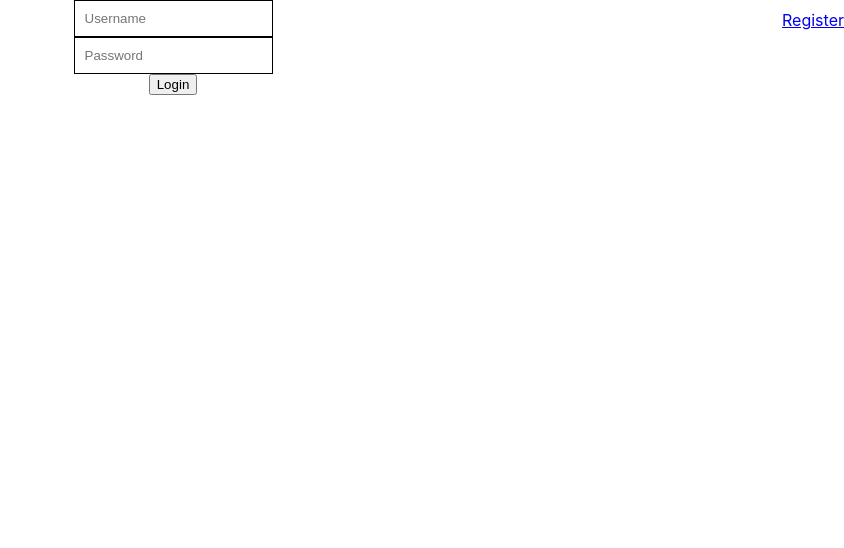
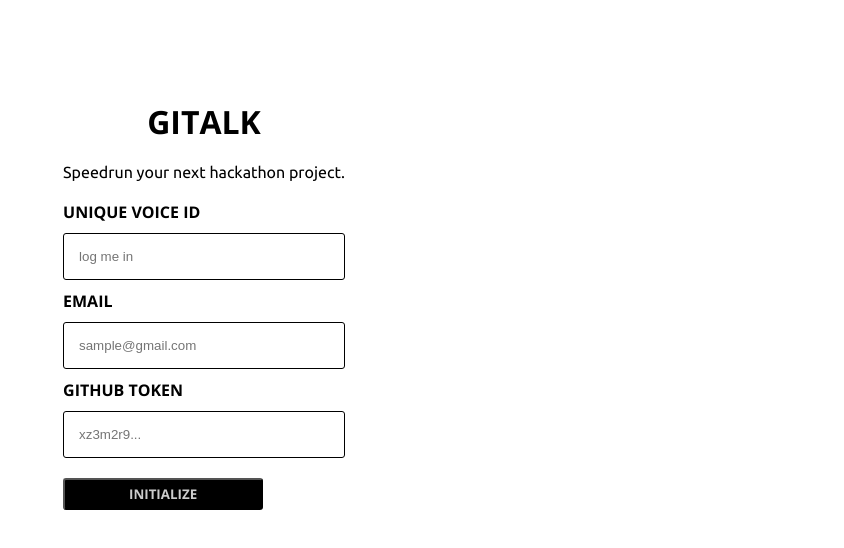
Before and after one commit to chenIsai/htn2020-web, a React (Create React App) app: page /register#/login in a window 1280 px wide. Shown: the top 548 px of the page, without its empty margins (436-1280 px from the left). Built offline with nearby package versions, Linux system fonts and the light colour scheme.

Commit message:
update and style form

```diff
--- a/public/index.html
+++ b/public/index.html
@@ -10,6 +10,9 @@
       content="Web site created using create-react-app"
     />
     <link rel="apple-touch-icon" href="%PUBLIC_URL%/logo192.png" />
+    <link rel="preconnect" href="https://fonts.gstatic.com">
+    <link href="https://fonts.googleapis.com/css2?family=Open+Sans:wght@700&display=swap" rel="stylesheet">
+    <link href="https://fonts.googleapis.com/css2?family=Ubuntu:wght@400&display=swap" rel="stylesheet">
     <!--
       manifest.json provides metadata used when your web app is installed on a
       user's mobile device or desktop. See https://developers.google.com/web/fundamentals/web-app-manifest/
--- a/src/components/form.js
+++ b/src/components/form.js
@@ -3,9 +3,8 @@
 const Form = styled.div`
   display: flex;
   flex-flow: column;
-  margin: auto;
-  align-items: center;
-  width: 5vh;
+  margin: 0;
+  min-width: 35vh;
   height: 5vh;
 `
 
--- /dev/null
+++ b/src/components/header.js
@@ -0,0 +1,22 @@
+import styled from "styled-components";
+
+export const Header = styled.h1`
+  font-family: "Open Sans";
+  margin: auto;
+  margin-top: 100px;
+  margin-bottom: 20px;
+`;
+
+export const SubHeader = styled.p`
+  font-family: "Ubuntu";
+  font-size: 16px;
+  margin: auto;
+  margin-bottom: 10px;
+`;
+
+export const InputHeader = styled.h2`
+  font-family: "Open Sans";
+  font-size: 16px;
+  margin-top: 10px;
+  margin-bottom: 10px;
+`;
--- a/src/components/input.js
+++ b/src/components/input.js
@@ -2,6 +2,7 @@
 
 const Input = styled.input`
   border: 1px solid;
-  padding: 10px;
+  padding: 15px;
+  border-radius: 3px;
 `
 export default Input;
--- a/src/components/login.js
+++ b/src/components/login.js
@@ -3,32 +3,80 @@
 import Wrapper from "./wrapper";
 import Form from "./form";
 import Input from "./input";
+import { Header, SubHeader, InputHeader } from "./header";
 
-const LoginForm = styled.div`
-  display: flex;
-  flex-flow: column;
-  margin: auto;
-  align-items: center;
-  width: 5vh;
-  height: 5vh;
-`
+const InitButton = styled.button`
+  padding: 5px;
+  width: 200px;
+  background-color: black;
+  color: #ccc;
+  margin-top: 20px;
+  margin-bottom: 15px;
+  border-radius: 3px;
+  font-family: "Open Sans";
+  transition: filter 150ms;
+
+  &:hover {
+    filter: brightness(1.2);
+  }
+`;
+
+const InvalidText = styled.p`
+  font-family: "Ubuntu";
+  color: red;
+`;
 
 const Login = () => {
-  const [username, setUsername] = useState("");
-  const [password, setPassword] = useState("");
+  const [phrase, setPhrase] = useState("");
+  const [email, setEmail] = useState("");
+  const [token, setToken] = useState("");
+  const [invalid, setInvalid] = useState(false);
 
   const isValid = () => {
-    return username.length() > 0 && password.length() > 6;
+    return phrase.length > 0 && email.length > 6 && token.length > 30;
+  }
+
+  const initUser = () => {
+    console.log("initialize user");
+    setInvalid( ! isValid() );
   }
 
   return (
     <Wrapper>
       <Form>
-        <Input type="text" placeholder="Username"/>
-        <Input type="password" placeholder="Password"/>
-        <button>Login</button>
+        <Header>GITALK</Header>
+        <SubHeader>Speedrun your next hackathon project.</SubHeader>
+        <InputHeader>
+          UNIQUE VOICE ID
+        </InputHeader>
+        <Input
+          type="text"
+          placeholder="log me in"
+          value={phrase}
+          onChange={(e) => {setPhrase(e.target.value)}} />
+        <InputHeader>
+          EMAIL
+        </InputHeader>
+        <Input
+          type="email"
+          placeholder="sample@gmail.com"
+          value={email}
+          onChange={(e) => {setEmail(e.target.value)}}
+        />
+        <InputHeader>
+          GITHUB TOKEN
+        </InputHeader>
+        <Input
+          type="text"
+          placeholder="xz3m2r9..."
+          value={token}
+          onChange={(e) => {setToken(e.target.value)}}
+        />
+        <InitButton onClick={() => initUser()}>INITIALIZE</InitButton>
+        {invalid && <InvalidText>Invalid input, please try again.</InvalidText>}
       </Form>
-      <a href="/#/register">Register</a>
+      {//<a href="/#/register">Register</a>\
+      }
     </Wrapper>
   )
 }
--- a/src/index.css
+++ b/src/index.css
@@ -11,3 +11,9 @@
   font-family: source-code-pro, Menlo, Monaco, Consolas, 'Courier New',
     monospace;
 }
+
+* {
+  box-sizing: border-box;
+  margin: 0;
+  padding: 0;
+}
```
Also changed, not shown: src/App.css (deleted, +0 -38 lines).
